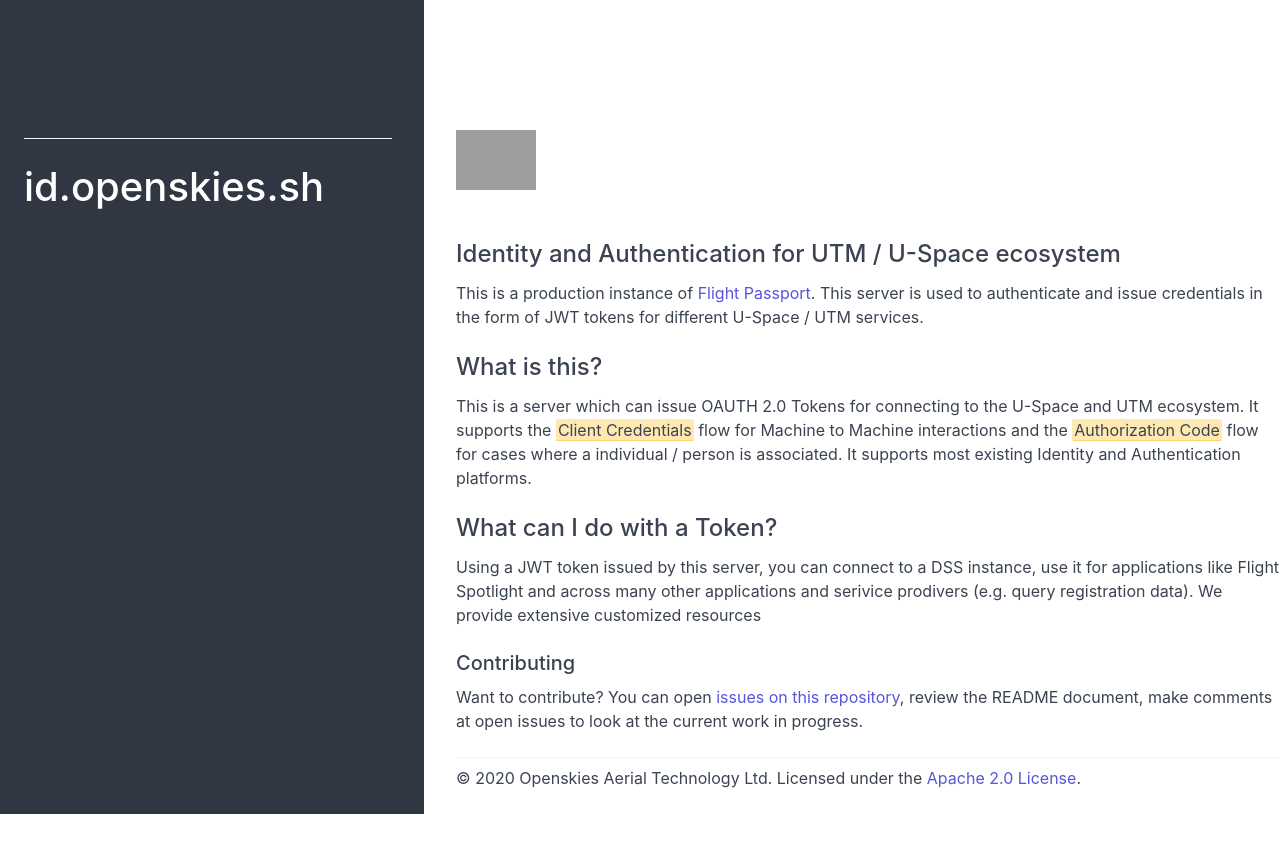
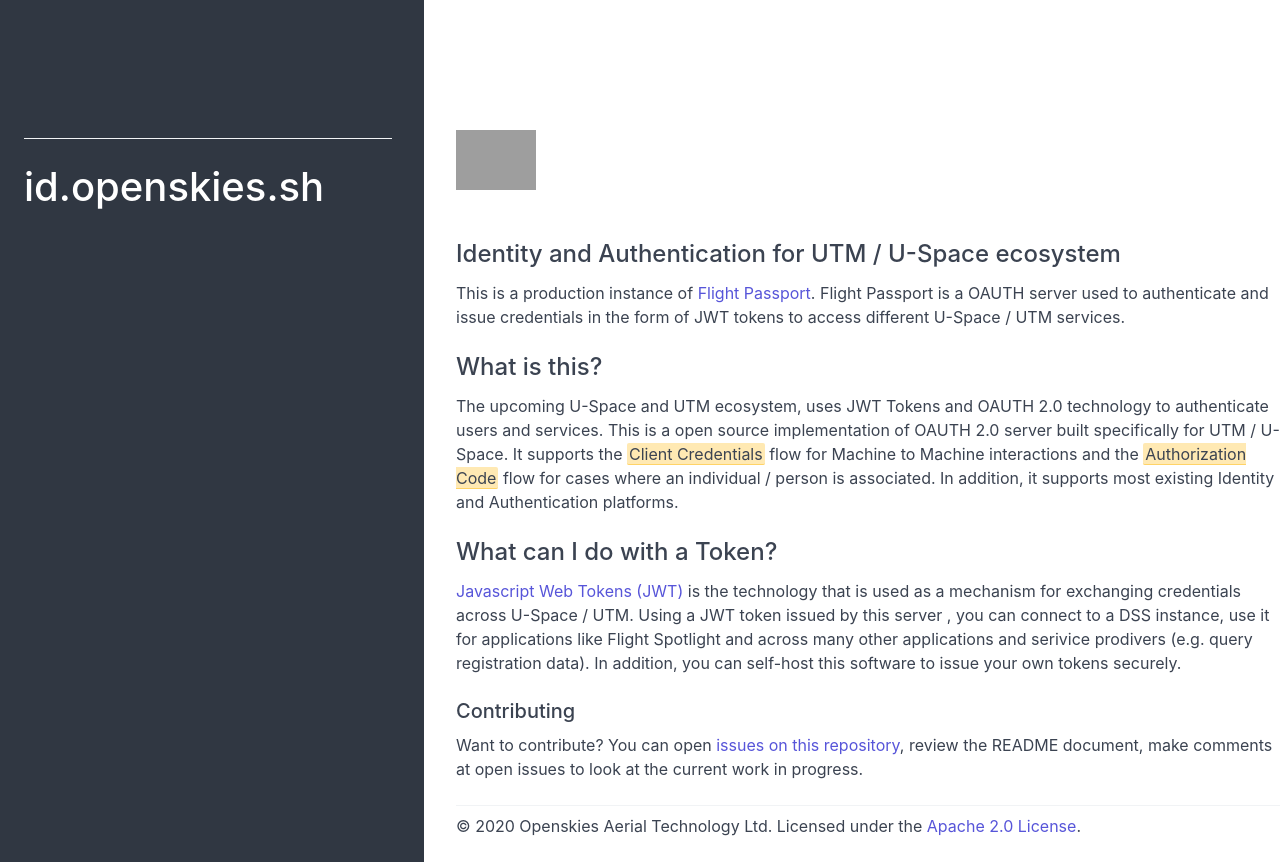
Before and after one commit to xtmalliance/flight-passport, a Django app: page / in a window 1280 px wide. Before the commit the page ends 814 px from the top, so only its background shows below. Run offline with Django 3.2, Linux system fonts and the light colour scheme; grey boxes are pictures that could not be loaded.

Commit message:
Update passport_homepage.html

```diff
--- a/vault/templates/passport_homepage.html
+++ b/vault/templates/passport_homepage.html
@@ -19,11 +19,11 @@
         <img class="logo" src="https://openskies.sh/images/logo.svg">
         <h4>&nbsp;</h4>
         <h4>Identity and Authentication for UTM / U-Space ecosystem</h4>
-        <p>This is a production instance of <a href="https://github.com/openskies-sh/flight_passport/">Flight Passport</a>. This server is used to authenticate and issue credentials in the form of JWT tokens for different U-Space / UTM services.</p>
+        <p>This is a production instance of <a href="https://github.com/openskies-sh/flight_passport/">Flight Passport</a>. Flight Passport is a OAUTH server used to authenticate and issue credentials in the form of JWT tokens to access different U-Space / UTM services.</p>
         <h4>What is this?</h4>
-        <p>This is a server which can issue OAUTH 2.0 Tokens for connecting to the U-Space and UTM ecosystem. It supports the <mark>Client Credentials</mark> flow for Machine to Machine interactions and the <mark>Authorization Code</mark> flow for cases where a  individual / person is associated. It supports most existing Identity and Authentication platforms.</p>
+        <p>The upcoming U-Space and UTM ecosystem, uses JWT Tokens and OAUTH 2.0 technology to authenticate users and services. This is a open source implementation of OAUTH 2.0 server built specifically for UTM / U-Space. It supports the <mark>Client Credentials</mark> flow for Machine to Machine interactions and the <mark>Authorization Code</mark> flow for cases where an individual / person is associated. In addition, it supports most existing Identity and Authentication platforms.</p>
         <h4>What can I do with a Token?</h4>
-        <p>Using a JWT token issued by this server, you can connect to a DSS instance, use it for applications like <a href="https://github.com/openskies-sh/flight-spotlight/"></a>Flight Spotlight</a> and across many other applications and serivice prodivers (e.g. query registration data). We provide extensive customized resources </p>
+        <p><a href="https://jwt.io">Javascript Web Tokens (JWT)</a> is the technology that is used as a mechanism for exchanging credentials across U-Space / UTM. Using a JWT token issued by this server , you can connect to a DSS instance, use it for applications like <a href="https://github.com/openskies-sh/flight-spotlight/"></a>Flight Spotlight</a> and across many other applications and serivice prodivers (e.g. query registration data). In addition, you can self-host this software to issue your own tokens securely.</p>
             <h5 class="title">Contributing</h5>
             <p>Want to contribute? You can open <a href="https://github.com/openskies-sh/flight_passport/issues">issues on this repository</a>, review the README document, make comments at open issues to look at the current work in progress.
             <div class="divider"></div>
```
